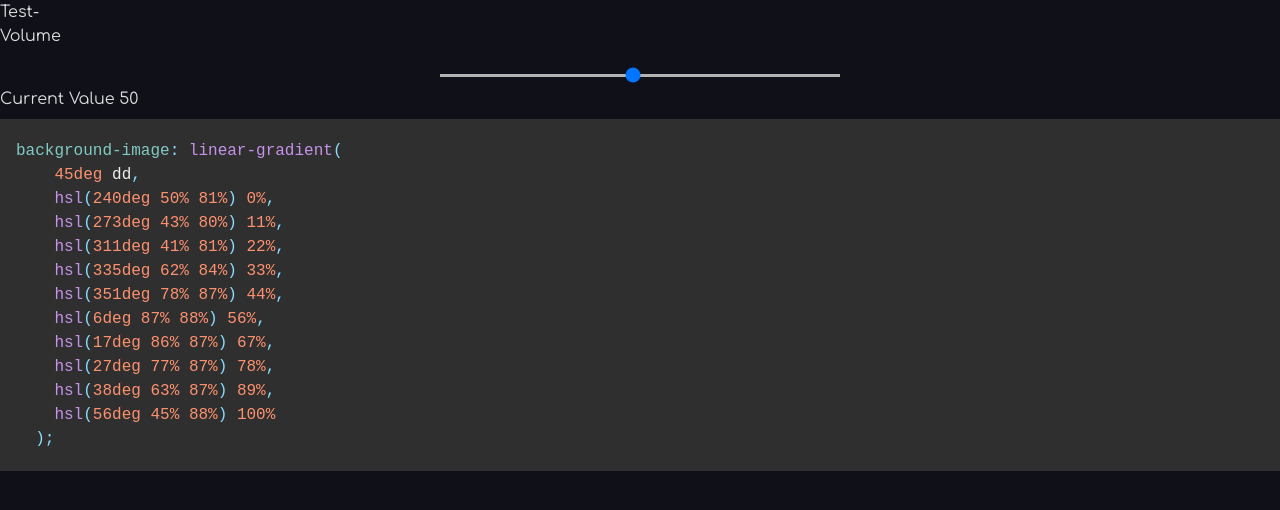
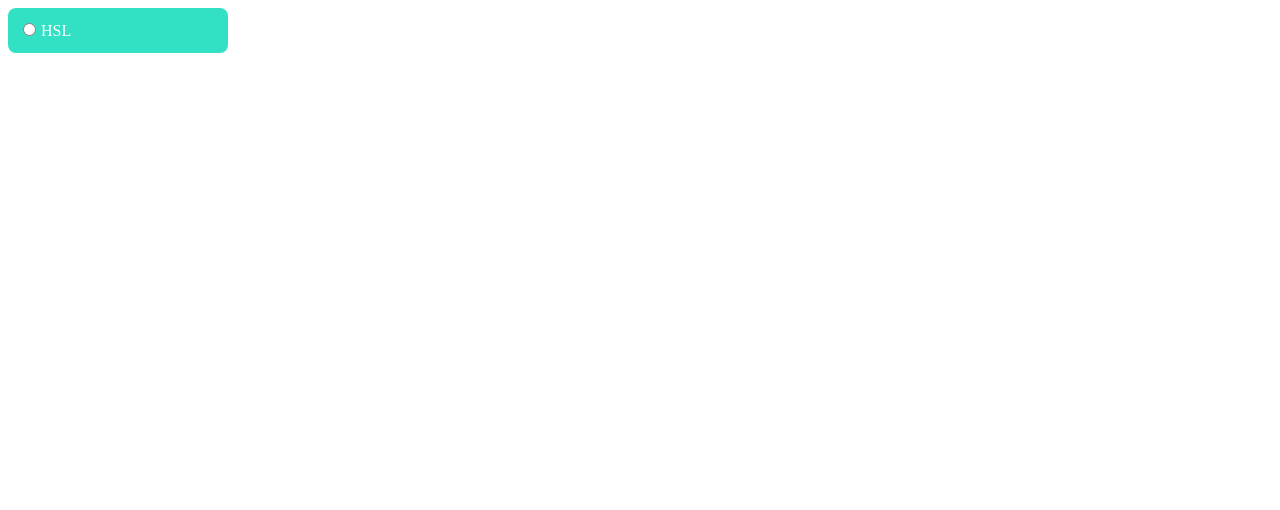
Before and after one commit to naveensinghp/Playground-Stuff, a Next.js app: page /test in a window 1280 px wide. Shown: the top 510 px of the page. Built offline with nearby package versions, Linux system fonts and the light colour scheme.

Commit message:
#Day11 - Testing Out

```diff
--- a/pages/test.js
+++ b/pages/test.js
@@ -4,6 +4,7 @@ import Csscode from '../src/components/Csscode/Csscode';
 import Slider from '../src/components/Slider/Slider';
 import { useState } from 'react';
 import React from 'react';
+import styled from "styled-components";
 
 
 export default function Test() {
@@ -16,37 +17,40 @@ export default function Test() {
       };
     return(
         <>
-            {'Test'}-{childData ? childData : undefined}
+            {/* {'Test'}-{childData ? childData : undefined}
            <Slider onData={handleChildData} />
            <Csscode code={codeString} />
-           <GlobalStyles />
-           {/* <h1>Value - {count}</h1>
-           <ImportStuff count={count} />
-           <br/>
-           <SlowStuff count={deferredCount} />
-           <br/>
-           <button onClick={() => setCount(count + 1)}>
-                Increment
-            </button> */}
+           <GlobalStyles /> */}
+        <RadioBtnWrapper>
+            <CustomRadioLabel>
+                <CustomRadioInput name="radioGroup" value="option1" />
+                HSL
+                </CustomRadioLabel>
+          </RadioBtnWrapper>
 
         </>
     );
+}
+
+const CustomRadioInput = styled.input.attrs({ type: 'radio' })`
+  margin : 5px; /* Adjust spacing as needed */
+  &:checked {
+    border-color: #007bff; /* Example border color */
+    background-color: red; /* Example background color */
+    border-style: dotted;
+  }
+`;
 
 
-    function ImportStuff({count}){
-        console.log(count)
-        return(<>
+const CustomRadioLabel = styled.label`
+  cursor: pointer;
+  line-height: 1.5;
+`;
 
-        'FastStuff ' + {count}
-        </>
-
-        );
-    }
-    function SlowStuff({count}){
-        return(
-            <>
-                'SlowStuff ' + {count}
-            </>
-        );
-    }
-}
+const RadioBtnWrapper = styled.div`
+  background: #32E0C4;
+  color: #fff;
+  padding: 10px;
+  width: 200px;
+  border-radius: 8px;
+`
```
